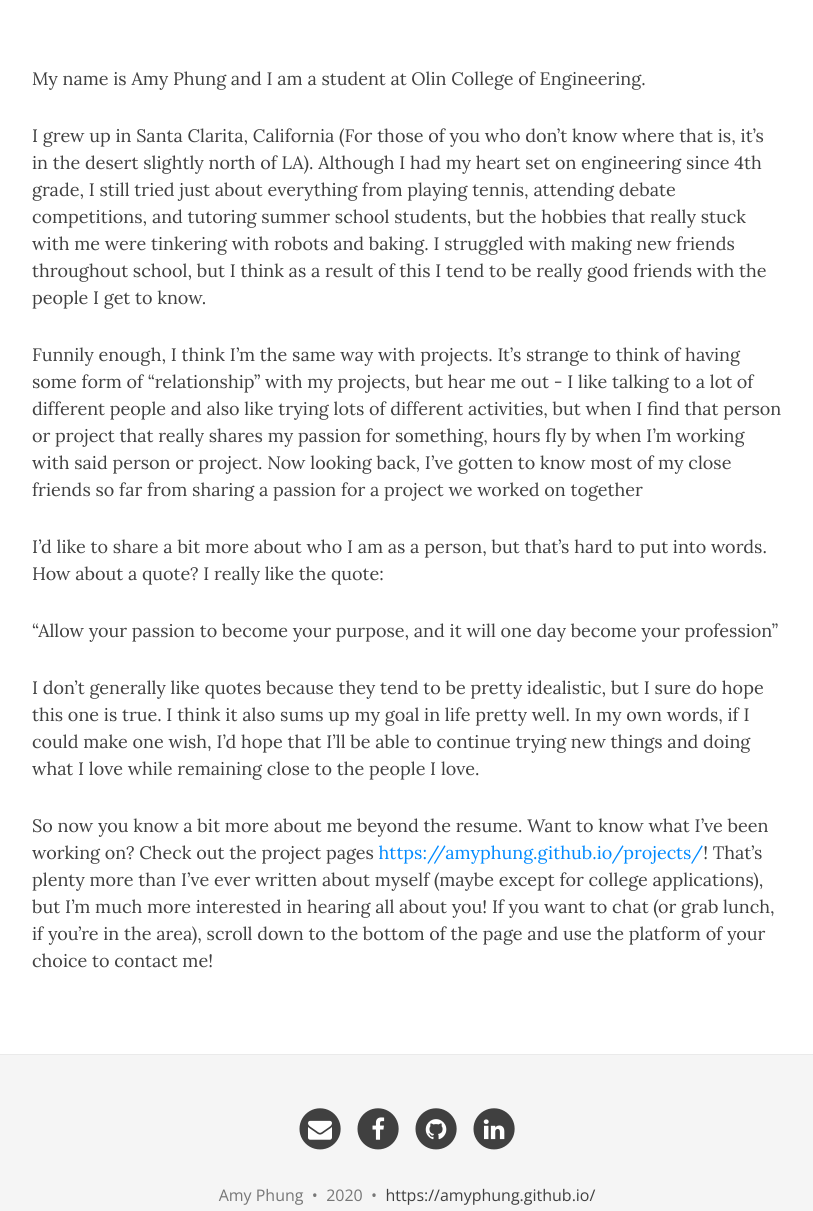
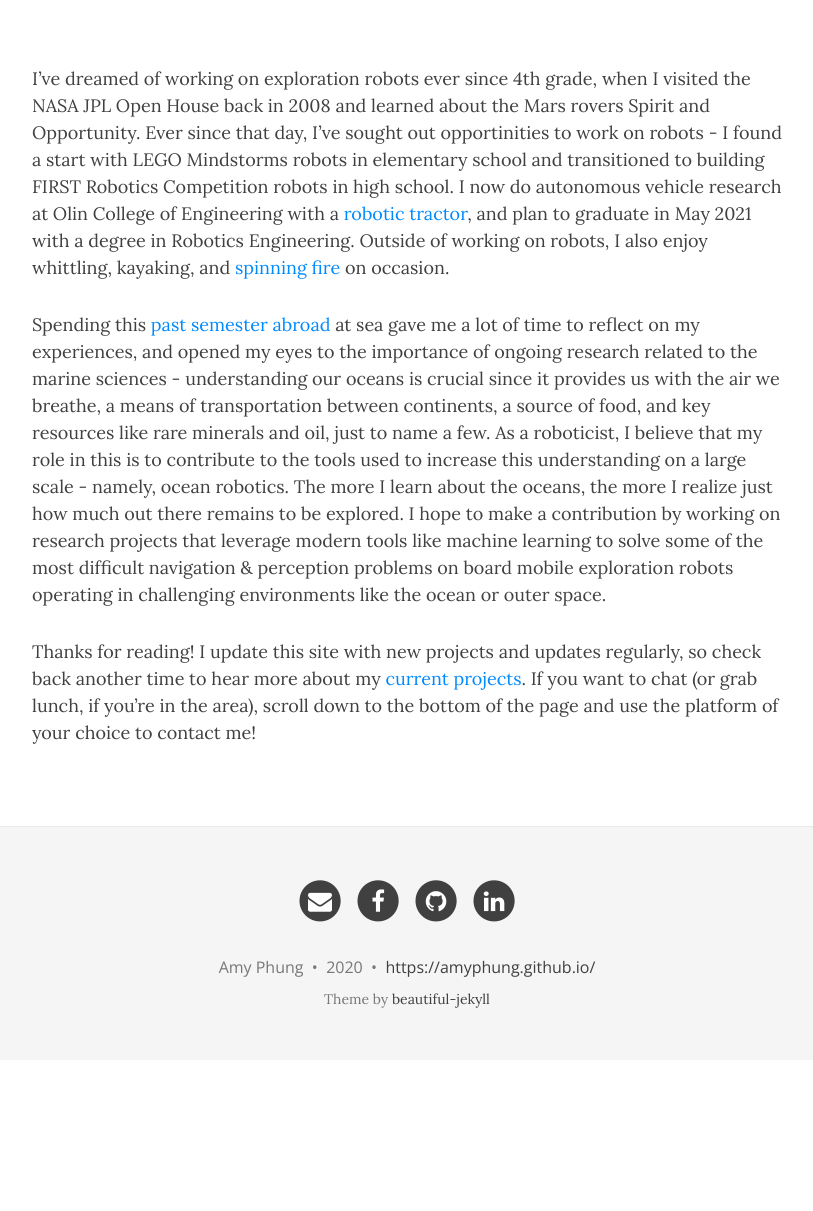
Before and after one commit to AmyPhung/amyphung.github.io, a Jekyll site: the page built from aboutme.md, in a window 1280 px wide and 1400 px high, scrolled down 354 px. Shown: the part 189-1400 px from the top of the window, without its empty margins (233-1046 px from the left). Built offline with Jekyll 4.4.1, drawn with Linux system fonts in a browser that asks for light colours; nearby versions of some CDN libraries; after the commit the page ends 1603 px from its top, so only the background shows below that.

Commit message:
Update text, project highlights, ROS mapnav page

```diff
--- a/_layouts/base.html
+++ b/_layouts/base.html
@@ -3,6 +3,8 @@ common-css:
   - "/css/bootstrap.min.css"
   - "/css/bootstrap-social.css"
   - "/css/main.css"
+  - "/css/button.css"
+  - "/css/image-caption.css"
 common-ext-css:
   - "//maxcdn.bootstrapcdn.com/font-awesome/4.6.0/css/font-awesome.min.css"
 common-googlefonts:
--- a/aboutme.md
+++ b/aboutme.md
@@ -5,17 +5,9 @@ subtitle: A bit more beyond the resume
 bigimg: /img/website/space.jpg
 ---
 
-My name is Amy Phung and I am a student at Olin College of Engineering.
+I've dreamed of working on exploration robots ever since 4th grade, when I visited the NASA JPL Open House back in 2008 and learned about the Mars rovers Spirit and Opportunity. Ever since that day, I've sought out opportinities to work on robots - I found a start with LEGO Mindstorms robots in elementary school and transitioned to building FIRST Robotics Competition robots in high school. I now do autonomous vehicle research at Olin College of Engineering with a [robotic tractor](/gravl), and plan to graduate in May 2021 with a degree in Robotics Engineering. Outside of working on robots, I also enjoy whittling, kayaking, and
+[spinning fire](https://www.youtube.com/watch?v=YQ9AsDnuLgw&list=PLO8BVdvev9baU0EnWLt45Rn8z-Z5NZg5m&index=14) on occasion.
 
-I grew up in Santa Clarita, California (For those of you who don’t know where that is, it’s in the desert slightly north of LA). Although I had my heart set on engineering since 4th grade, I still tried just about everything from playing tennis, attending debate competitions, and tutoring summer school students, but the hobbies that really stuck with me were tinkering with robots and baking. I struggled with making new friends throughout school, but I think as a result of this I tend to be really good friends with the people I get to know.
+Spending this [past semester abroad](/sea) at sea gave me a lot of time to reflect on my experiences, and opened my eyes to the importance of ongoing research related to the marine sciences - understanding our oceans is crucial since it provides us with the air we breathe, a means of transportation between continents, a source of food, and key resources like rare minerals and oil, just to name a few. As a roboticist, I believe that my role in this is to contribute to the tools used to increase this understanding on a large scale - namely, ocean robotics. The more I learn about the oceans, the more I realize just how much out there remains to be explored. I hope to make a contribution by working on research projects that leverage modern tools like machine learning to solve some of the most difficult navigation & perception problems on board mobile exploration robots operating in challenging environments like the ocean or outer space.
 
-Funnily enough, I think I’m the same way with projects. It’s strange to think of having some form of “relationship” with my projects, but hear me out - I like talking to a lot of different people and also like trying lots of different activities, but when I find that person or project that really shares my passion for something, hours fly by when I’m working with said person or project. Now looking back, I’ve gotten to know most of my close friends so far from sharing a passion for a project we worked on together
-
-
-I’d like to share a bit more about who I am as a person, but that’s hard to put into words. How about a quote? I really like the quote:
-
-“Allow your passion to become your purpose, and it will one day become your profession”
-
-I don’t generally like quotes because they tend to be pretty idealistic, but I sure do hope this one is true. I think it also sums up my goal in life pretty well. In my own words, if I could make one wish, I’d hope that I’ll be able to continue trying new things and doing what I love while remaining close to the people I love.
-
-So now you know a bit more about me beyond the resume. Want to know what I’ve been working on? Check out the project pages <https://amyphung.github.io/projects/>! That’s plenty more than I’ve ever written about myself (maybe except for college applications), but I’m much more interested in hearing all about you! If you want to chat (or grab lunch, if you’re in the area), scroll down to the bottom of the page and use the platform of your choice to contact me!
+Thanks for reading! I update this site with new projects and updates regularly, so check back another time to hear more about my [current projects](/projects). If you want to chat (or grab lunch, if you’re in the area), scroll down to the bottom of the page and use the platform of your choice to contact me!
--- /dev/null
+++ b/css/button.css
@@ -0,0 +1,25 @@
+.button {
+  background-color: #555555; /* Green */
+  border: 2px solid #555555;
+  color: white;
+  padding: 12px 32px;
+  text-align: center;
+  text-decoration: none;
+  display: inline-block;
+  font-size: 16px;
+  margin: 4px 2px;
+  transition-duration: 0.4s;
+  cursor: pointer;
+  font-family: 'Open Sans', 'Helvetica Neue', Helvetica, Arial, sans-serif;
+}
+
+.buttonblack {
+  background-color: white;
+  color: black;
+  border: 2px solid #555555;
+}
+
+.buttonblack:hover {
+  background-color: #555555;
+  color: white;
+}
--- /dev/null
+++ b/css/image-caption.css
@@ -0,0 +1,30 @@
+.imageHolder {
+  position: relative;
+  display: inline-block;
+  width:100%;
+}
+
+.imageHolder .overlay {
+  position: absolute;
+  width: 100%;
+  height: 50%;
+  bottom: 0px;
+  color: #ffffff;
+  background: rgba(0, 0, 0, 0.7);
+  text-align:left;
+}
+
+.overlay-heading {
+  position: absolute;
+  font-family: 'Open Sans', 'Helvetica Neue', Helvetica, Arial, sans-serif;
+  font-weight: 800;
+  line-height: 1.1;
+  left: 20px;
+  top: 0px;
+}
+
+.overlay-text {
+  position: absolute;
+  left: 20px;
+  opacity:1;
+}
```
Also changed, not shown: _posts/projects/2018-10-01-ROS-map-navigation.md (+30 -3 lines), index.md (+91 -27 lines), img/projects/portal-turret/portal-turret-rectangle.jpg (added), img/projects/qea/segway-rectangle.jpg (added), img/projects/softdes/mapnav-poster.jpg (added), img/projects/softdes/website.jpg (added).
